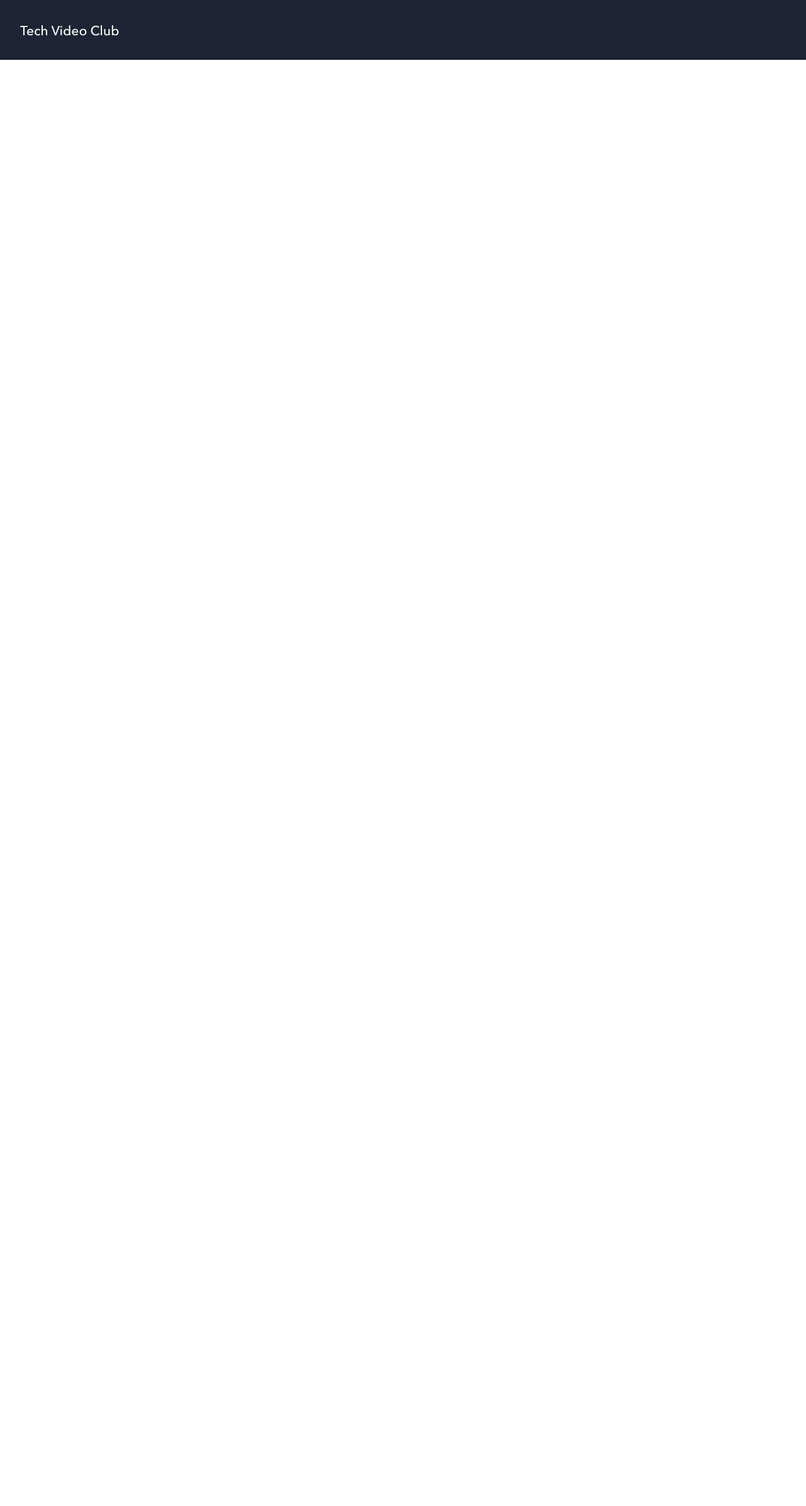
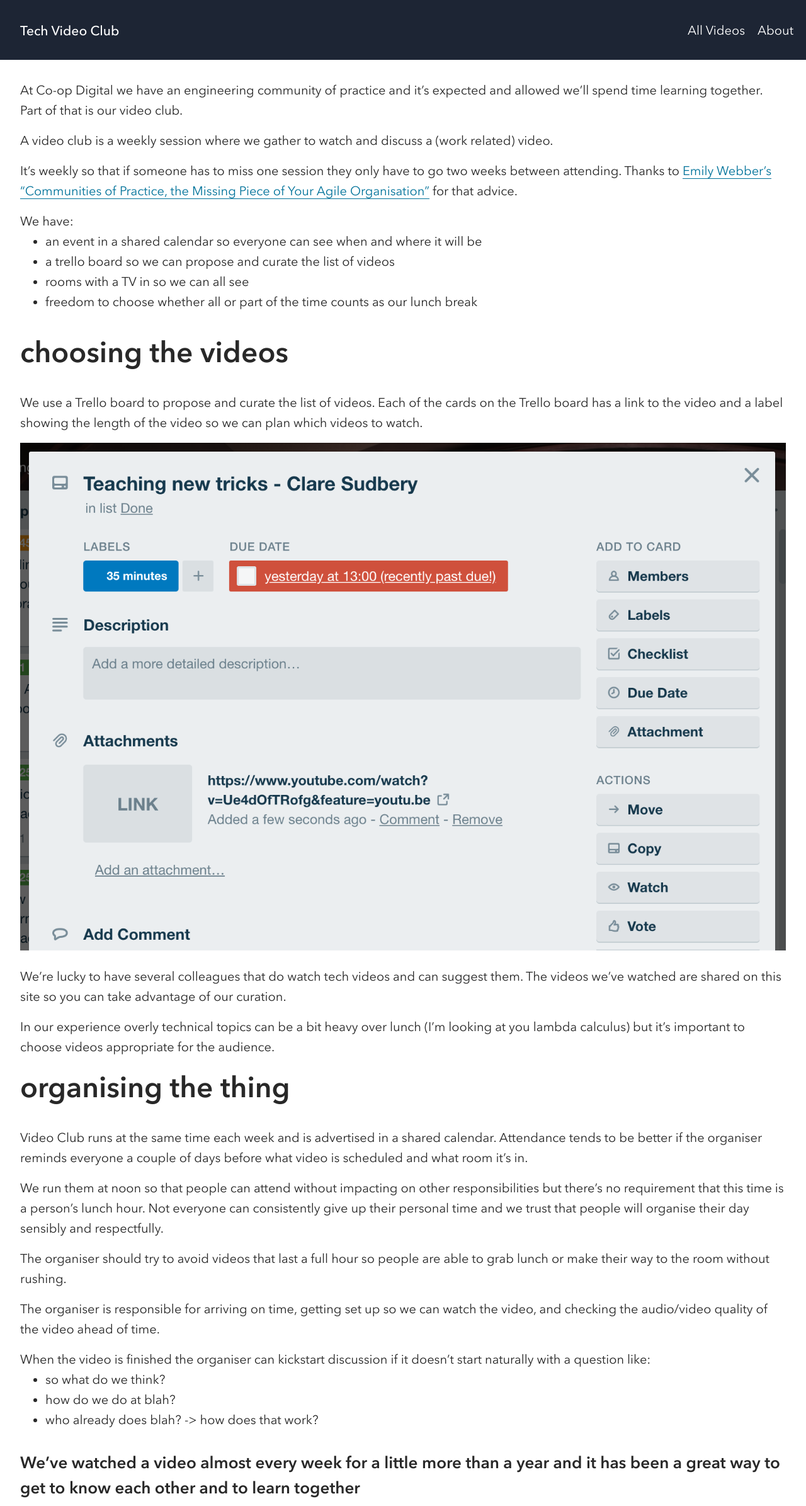
Before and after one commit to pauldambra/tech-video-club, a Jekyll site: the page built from about.md, in a window 1280 px wide. Shown: the whole page at 63% size. Built offline with Jekyll 4.4.1, drawn with Linux system fonts in a browser that asks for light colours; before the commit the page ends 900 px from its top, so only the background shows below that.

Commit message:
add an about page and simplify the nav

```diff
--- a/_layouts/default.html
+++ b/_layouts/default.html
@@ -25,6 +25,12 @@
 
     <header class="wrap">
         <a class="site-name" href="{{ site.baseurl }}/">{{ site.title }}</a>
+        <nav id="primary_nav">
+          <ul>
+              <li><a href="{{ site.baseurl }}/videos">All Videos</a></li>
+              <li><a href="{{ site.baseurl }}/about">About</a></li>
+          </ul>
+        </nav>
     </header>
 
 
--- a/about.md
+++ b/about.md
@@ -3,3 +3,44 @@ layout: default
 title: About
 permalink: /about/
 ---
+
+At Co-op Digital we have an engineering community of practice and it's expected and allowed we'll spend time learning together. Part of that is our video club.
+
+A video club is a weekly session where we gather to watch and discuss a (work related) video.
+
+It's weekly so that if someone has to miss one session they only have to go two weeks between attending. Thanks to [Emily Webber's "Communities of Practice, the Missing Piece of Your Agile Organisation"](https://www.youtube.com/watch?v=9Owrovki73o) for that advice.
+
+We have:
+
+ * an event in a shared calendar so everyone can see when and where it will be
+ * a trello board so we can propose and curate the list of videos
+ * rooms with a TV in so we can all see
+ * freedom to choose whether all or part of the time counts as our lunch break
+
+# choosing the videos
+
+We use a Trello board to propose and curate the list of videos. Each of the cards on the Trello board has a link to the video and a label showing the length of the video so we can plan which videos to watch.
+
+![a trello card]({{site.baseurl}}/images/trellocard.png)
+
+We're lucky to have several colleagues that do watch tech videos and can suggest them. The videos we've watched are shared on this site so you can take advantage of our curation.
+
+In our experience overly technical topics can be a bit heavy over lunch (I'm looking at you lambda calculus) but it's important to choose videos appropriate for the audience.
+
+# organising the thing
+
+Video Club runs at the same time each week and is advertised in a shared calendar. Attendance tends to be better if the organiser reminds everyone a couple of days before what video is scheduled and what room it's in.
+
+We run them at noon so that people can attend without impacting on other responsibilities but there's no requirement that this time is a person's lunch hour. Not everyone can consistently give up their personal time and we trust that people will organise their day sensibly and respectfully.
+
+The organiser should try to avoid videos that last a full hour so people are able to grab lunch or make their way to the room without rushing.
+
+The organiser is responsible for arriving on time, getting set up so we can watch the video, and checking the audio/video quality of the video ahead of time.
+
+When the video is finished the organiser can kickstart discussion if it doesn't start naturally with a question like:
+
+ * so what do we think?
+ * how do we do at blah?
+ * who already does blah? -> how does that work?
+
+## We've watched a video almost every week for a little more than a year and it has been a great way to get to know each other and to learn together
--- a/stylesheets/main.scss
+++ b/stylesheets/main.scss
@@ -13,6 +13,7 @@ header {
   padding-top: 30px;
   padding-bottom: 27px;
   background: #1D2534;
+  position: relative;
   .site-name {
     font-size: 1.3125em;
     font-family: "AvenirNextLTW01-Medium", "Helvetica Neue", Helvetica, Arial, sans-serif;
@@ -23,6 +24,60 @@ header {
   }
 }
 
+#primary_nav ul {
+    list-style: none;
+    background: #1D2534;
+    padding: 5px 0;
+}
+
+#primary_nav li a {
+    display: block;
+    color: #fff;
+    text-decoration: none;
+    line-height: 1.8em;
+    height: 1.8em;
+    border-bottom: 1px solid #383838;
+    text-align: right;
+}
+
+#primary_nav li:last-child a {
+    border-bottom: none;
+}
+
+#primary_nav li a:hover,
+#primary_nav li a:focus {
+    color: #1c1c1c;
+    background: #ccc;
+}
+
+@media only screen and (min-width: 768px) {
+
+    header {
+        position: relative;
+    }
+
+    #primary_nav {
+        position: absolute;
+        top: 25px;
+        right: 10px;
+        background: none;
+    }
+
+    #primary_nav li {
+        display: inline;
+    }
+
+    #primary_nav li a {
+        float: left;
+        border: none;
+        padding: 0 10px;
+        -webkit-border-radius: 2px;
+        -moz-border-radius: 2px;
+        border-radius: 2px;
+        border-bottom: 0;
+    }
+}
+
 .video-tile {
   &:nth-child(odd) {
       background-color: #1d253414;
```
Also changed, not shown: images/trellocard.png (added).
